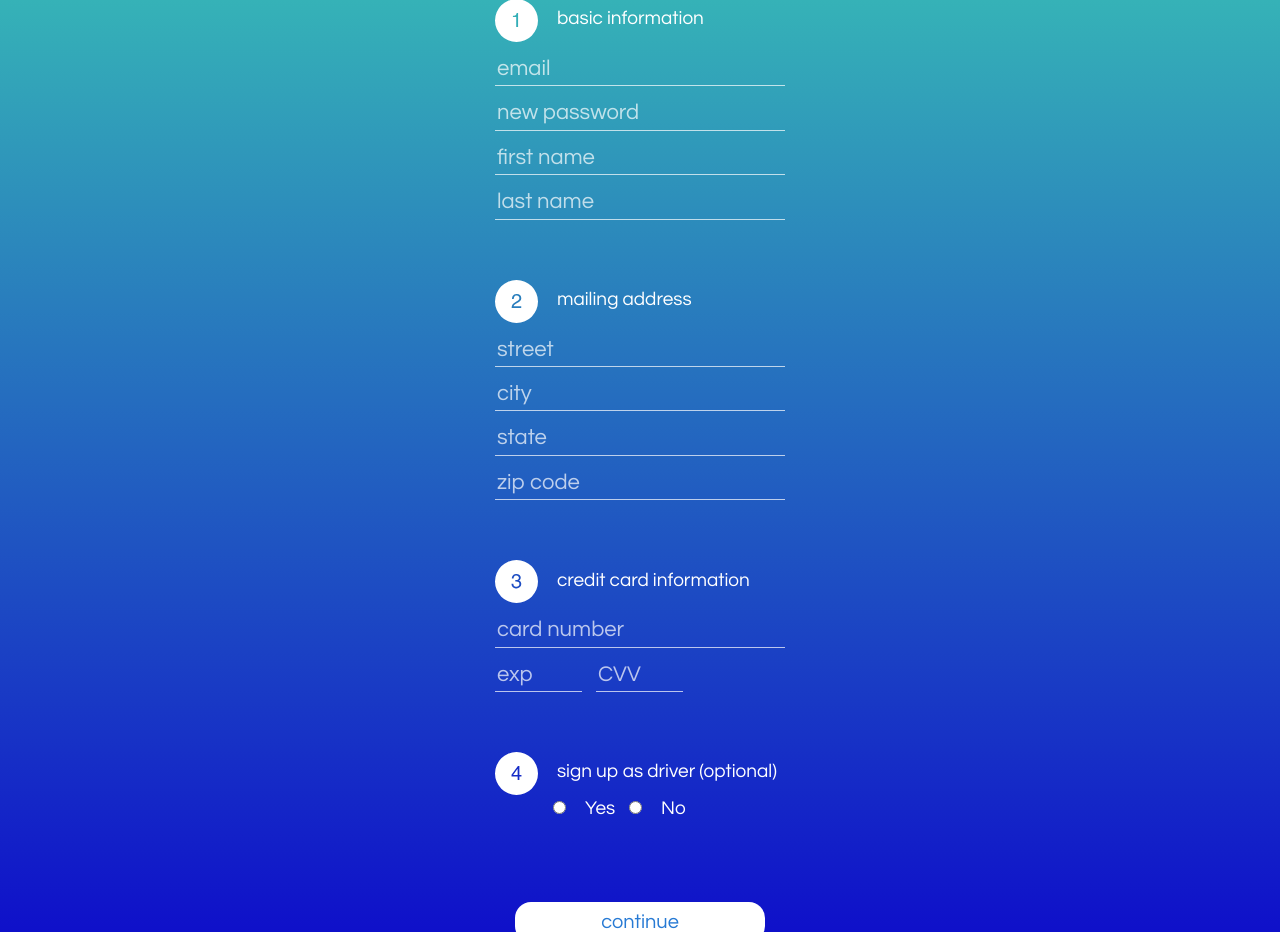
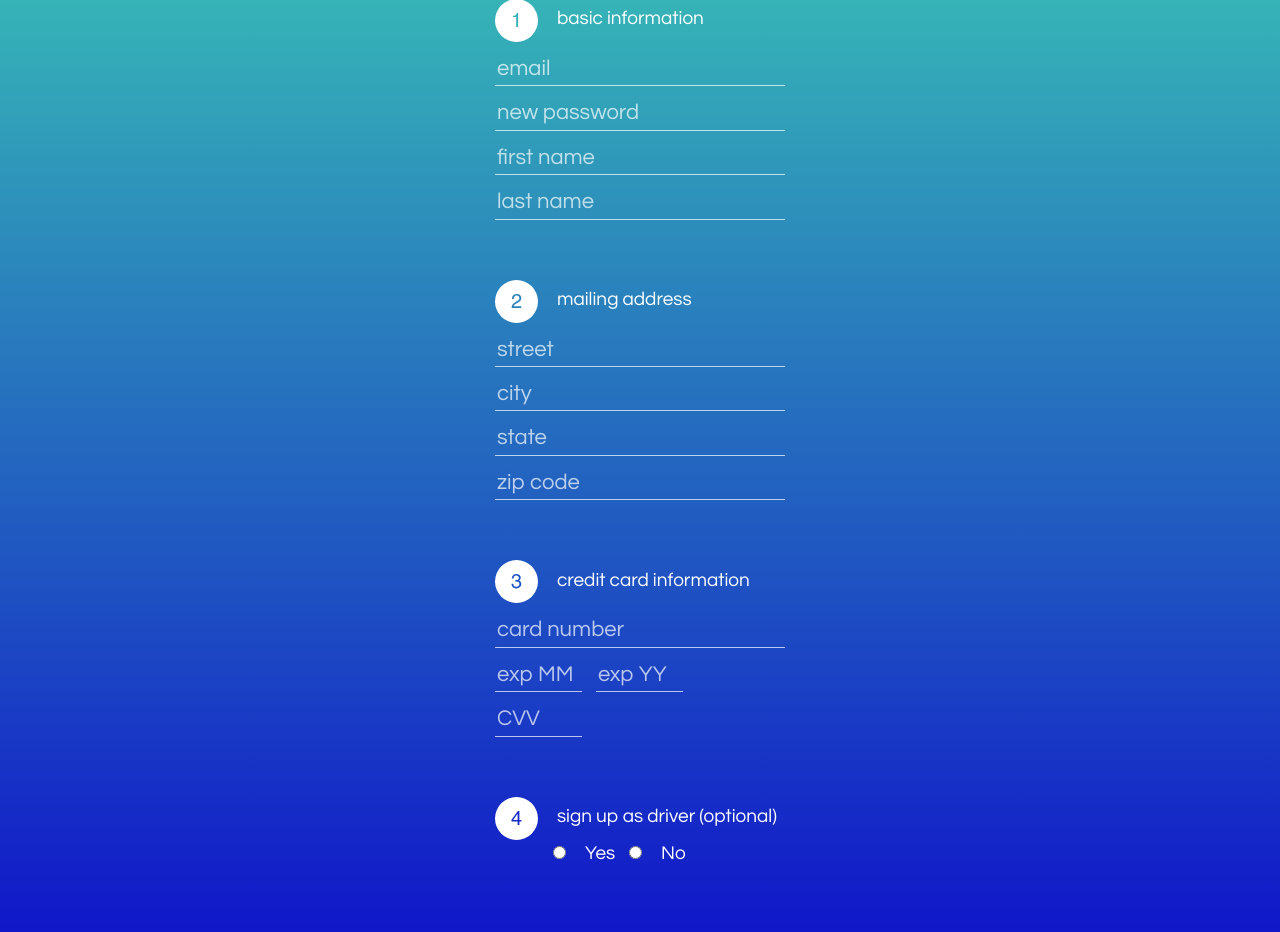
Before and after one commit to b72u68/rebuBETA, a Flask app: template templates/signup.html in a window 1280 px wide. Shown: the part 207-1139 px from the top of the page. Run offline with Flask 2, Linux system fonts and the light colour scheme; the template is opened without the code that fills it, so the values that code supplies are empty; some libraries are stand-ins or nearby versions.

Commit message:
Fixed exp input field

```diff
--- a/templates/signup.html
+++ b/templates/signup.html
@@ -39,7 +39,8 @@
 
         <input class="formInput" placeholder="card number" type="text" name="cardNumberSignup">
         <div class="inputHalf">
-          <input class="formInput" placeholder="exp" type="password" name="citySignup">
+          <input class="formInput" placeholder="exp MM" type="password" name="expMM">
+          <input class="formInput" placeholder="exp YY" type="password" name="expYY">
           <input class="formInput" placeholder="CVV" type="text" name="cvvSignup">
         </div>
       </div>
```
